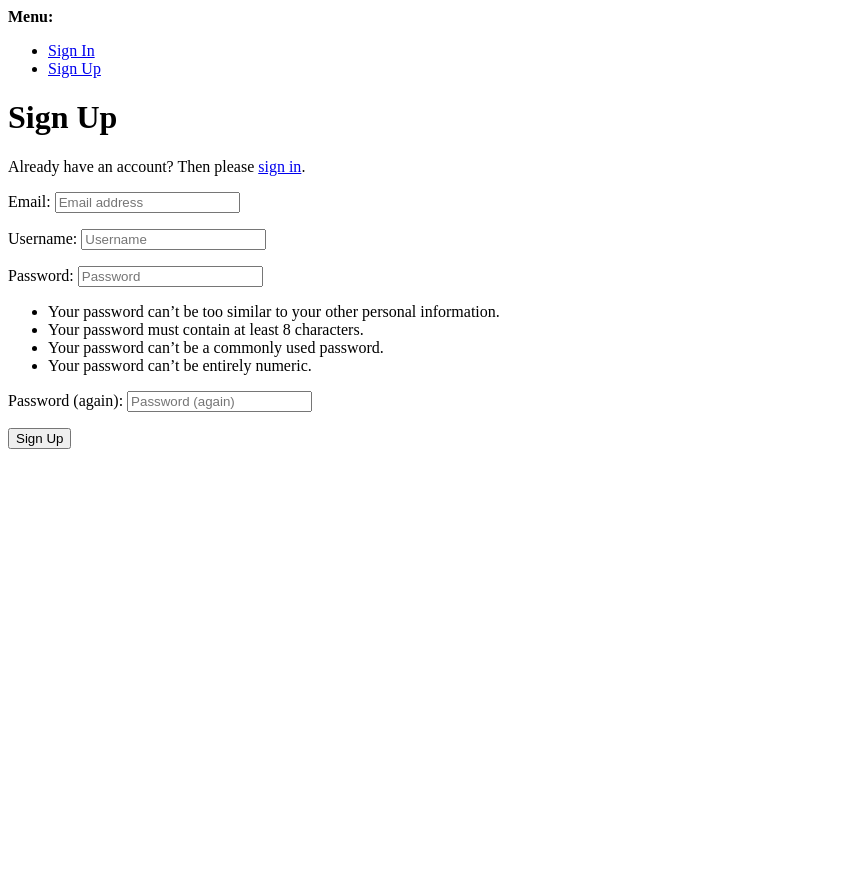
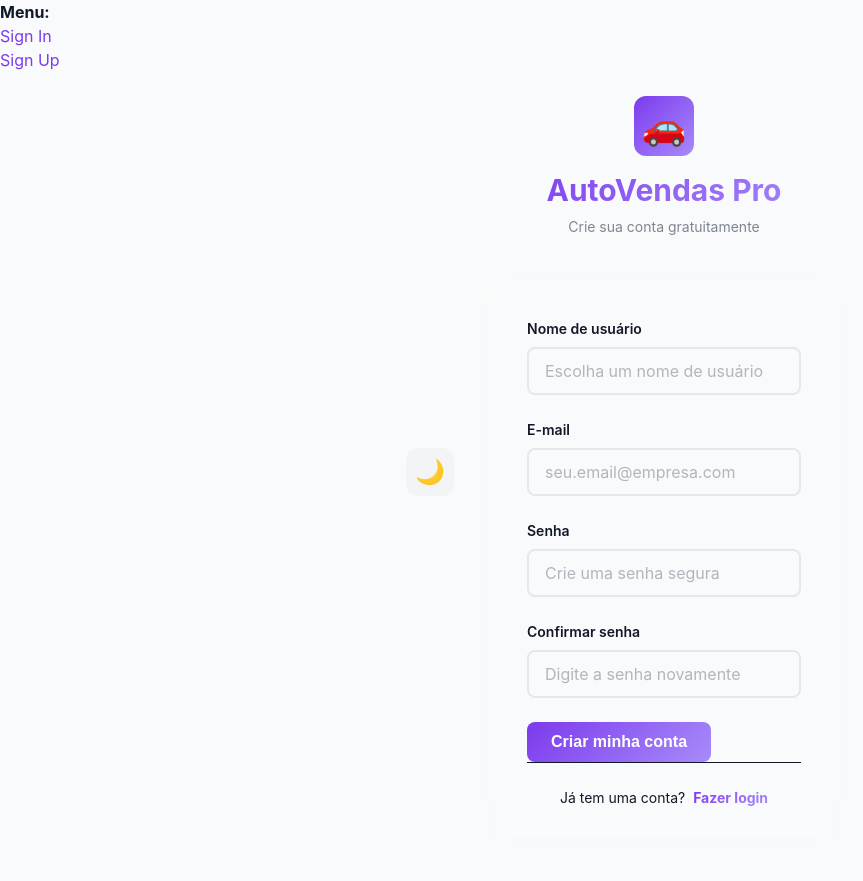
Before and after one commit to Silvaskrtt/AutoSales, a Django app: page /accounts/signup/ in a window 1280 px wide. Shown: the whole page, without its empty margins (0-863 px from the left). Before the commit the page ends 449 px from the top, so only its background shows below. Run offline with Django 5.2, Linux system fonts and the light colour scheme.

Commit message:
Atualiza apps/accounts/templates/account/signup.html

```diff
--- a/apps/accounts/templates/account/signup.html
+++ b/apps/accounts/templates/account/signup.html
@@ -1,45 +1,191 @@
 {% extends "account/base_entrance.html" %}
+{% load static %}
 {% load allauth i18n %}
+
 {% block head_title %}
-    {% trans "Signup" %}
+    {% trans "Sign Up" %}
 {% endblock head_title %}
+
+{% block extra_head %}
+    {{ block.super }}
+    <link rel="stylesheet" href="{% static 'css/main.css' %}">
+{% endblock extra_head %}
+
 {% block content %}
-    {% element h1 %}
-        {% trans "Sign Up" %}
-    {% endelement %}
-    {% setvar link %}
-        <a href="{{ login_url }}">
-        {% endsetvar %}
-        {% setvar end_link %}
-        </a>
-    {% endsetvar %}
-    {% element p %}
-        {% blocktranslate %}Already have an account? Then please {{ link }}sign in{{ end_link }}.{% endblocktranslate %}
-    {% endelement %}
+<div class="login-wrapper" id="loginWrapper">
+    <button class="theme-toggle" id="themeToggle" aria-label="Toggle theme">🌙</button>
+
+    <div class="login-container">
+        <!-- Logo & Title Section -->
+        <div class="logo-section">
+            <div class="logo">
+                🚗
+            </div>
+            <h1 class="company-title">AutoVendas Pro</h1>
+            <p class="tagline">Crie sua conta gratuitamente</p>
+        </div>
+
+        <!-- Sign Up Form Card -->
+        <div class="form-card">
+            {% if messages %}
+                {% for message in messages %}
+                    <div class="feedback-message show {% if message.tags == 'success' %}feedback-success{% elif message.tags == 'error' %}feedback-error{% endif %}">
+                        {{ message }}
+                    </div>
+                {% endfor %}
+            {% endif %}
+
             {% if not SOCIALACCOUNT_ONLY %}
                 {% url 'account_signup' as action_url %}
-        {% element form form=form method="post" action=action_url tags="entrance,signup" %}
-            {% slot body %}
+
+                <form method="post" action="{{ action_url }}">
                     {% csrf_token %}
-                {% element fields form=form unlabeled=True %}
-                {% endelement %}
-                {{ redirect_field }}
-            {% endslot %}
-            {% slot actions %}
-                {% element button tags="prominent,signup" type="submit" %}
-                    {% trans "Sign Up" %}
-                {% endelement %}
-            {% endslot %}
-        {% endelement %}
+
+                    {% if redirect_field_value %}
+                        <input type="hidden" name="{{ redirect_field_name }}" value="{{ redirect_field_value }}" />
                     {% endif %}
+
+                    <!-- Username Field -->
+                    <div class="form-group">
+                        <label class="form-label" for="id_username">Nome de usuário</label>
+                        <input
+                            type="text"
+                            name="username"
+                            placeholder="Escolha um nome de usuário"
+                            class="input-field"
+                            id="id_username"
+                            required
+                        >
+                        {% if form.username.errors %}
+                            <ul class="errorlist">
+                                {% for error in form.username.errors %}
+                                    <li>{{ error }}</li>
+                                {% endfor %}
+                            </ul>
+                        {% endif %}
+                    </div>
+
+                    <!-- Email Field -->
+                    <div class="form-group">
+                        <label class="form-label" for="id_email">E-mail</label>
+                        <input
+                            type="email"
+                            name="email"
+                            placeholder="seu.email@empresa.com"
+                            class="input-field"
+                            id="id_email"
+                            required
+                        >
+                        {% if form.email.errors %}
+                            <ul class="errorlist">
+                                {% for error in form.email.errors %}
+                                    <li>{{ error }}</li>
+                                {% endfor %}
+                            </ul>
+                        {% endif %}
+                    </div>
+
+                    <!-- Password Field -->
+                    <div class="form-group">
+                        <label class="form-label" for="id_password1">Senha</label>
+                        <input
+                            type="password"
+                            name="password1"
+                            placeholder="Crie uma senha segura"
+                            class="input-field"
+                            id="id_password1"
+                            required
+                        >
+                        {% if form.password1.errors %}
+                            <ul class="errorlist">
+                                {% for error in form.password1.errors %}
+                                    <li>{{ error }}</li>
+                                {% endfor %}
+                            </ul>
+                        {% endif %}
+                    </div>
+
+                    <!-- Password Confirmation Field -->
+                    <div class="form-group">
+                        <label class="form-label" for="id_password2">Confirmar senha</label>
+                        <input
+                            type="password"
+                            name="password2"
+                            placeholder="Digite a senha novamente"
+                            class="input-field"
+                            id="id_password2"
+                            required
+                        >
+                        {% if form.password2.errors %}
+                            <ul class="errorlist">
+                                {% for error in form.password2.errors %}
+                                    <li>{{ error }}</li>
+                                {% endfor %}
+                            </ul>
+                        {% endif %}
+                    </div>
+
+                    {% if form.non_field_errors %}
+                        <div class="feedback-message show feedback-error">
+                            {% for error in form.non_field_errors %}
+                                {{ error }}
+                            {% endfor %}
+                        </div>
+                    {% endif %}
+
+                    <button type="submit" class="btn btn-primary">
+                        Criar minha conta
+                    </button>
+                </form>
+            {% endif %}
+
             {% if PASSKEY_SIGNUP_ENABLED %}
-        {% element hr %}
-        {% endelement %}
-        {% element button href=signup_by_passkey_url tags="prominent,signup,outline,primary" %}
+                <hr>
+                <a href="{{ signup_by_passkey_url }}" class="btn btn-primary">
                     {% trans "Sign up using a passkey" %}
-        {% endelement %}
+                </a>
             {% endif %}
+
             {% if SOCIALACCOUNT_ENABLED %}
                 {% include "socialaccount/snippets/login.html" with page_layout="entrance" %}
             {% endif %}
+
+            <!-- Sign In Link -->
+            <div class="signup-section">
+                Já tem uma conta?
+                <a href="{{ login_url }}" class="signup-link">
+                    Fazer login
+                </a>
+            </div>
+        </div>
+    </div>
+</div>
+
+<script>
+    // Theme Toggle
+    const themeToggle = document.getElementById('themeToggle');
+    const loginWrapper = document.getElementById('loginWrapper');
+    let isDarkMode = false;
+
+    // Check saved theme preference
+    const savedTheme = localStorage.getItem('theme');
+    if (savedTheme === 'dark') {
+        isDarkMode = true;
+        loginWrapper.classList.add('dark-mode');
+        themeToggle.textContent = '☀️';
+    }
+
+    themeToggle.addEventListener('click', () => {
+        isDarkMode = !isDarkMode;
+        if (isDarkMode) {
+            loginWrapper.classList.add('dark-mode');
+            themeToggle.textContent = '☀️';
+            localStorage.setItem('theme', 'dark');
+        } else {
+            loginWrapper.classList.remove('dark-mode');
+            themeToggle.textContent = '🌙';
+            localStorage.setItem('theme', 'light');
+        }
+    });
+</script>
 {% endblock content %}
```
Lines whose indentation alone changed are shown as unchanged.
